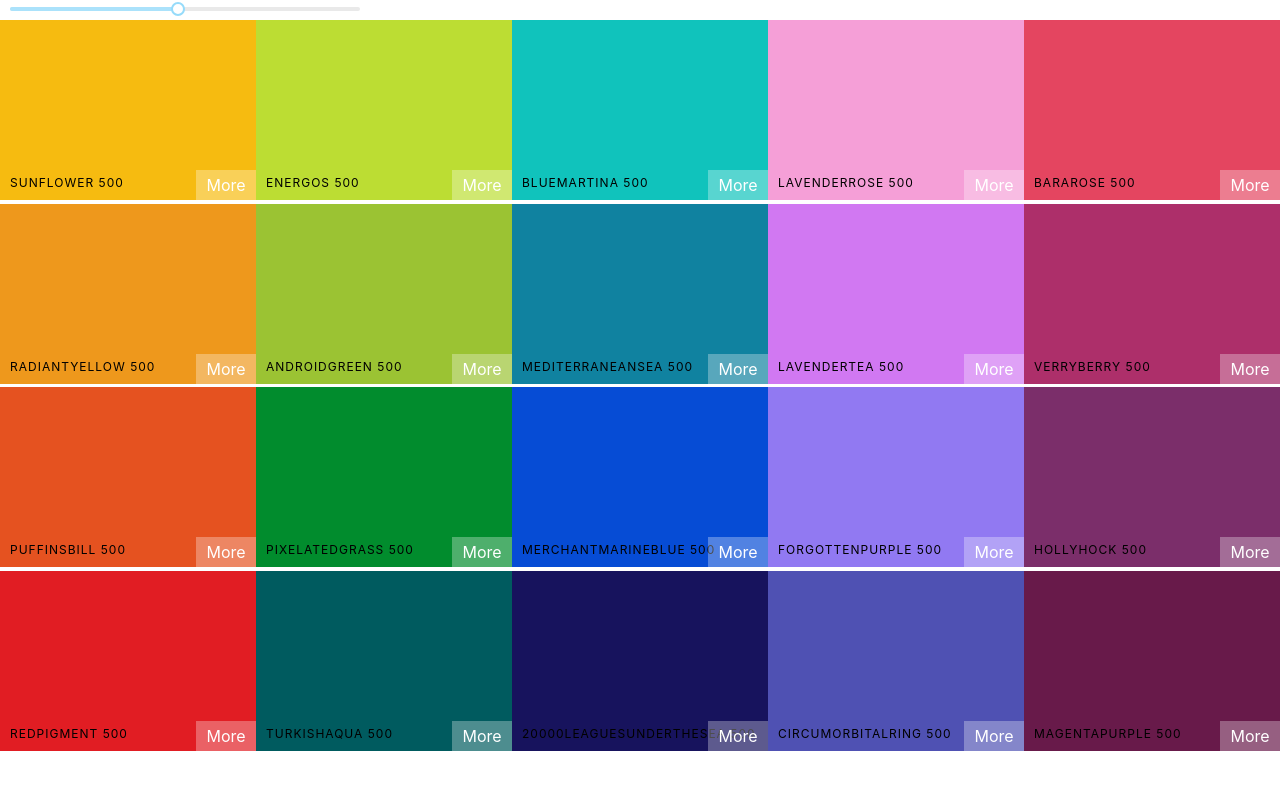
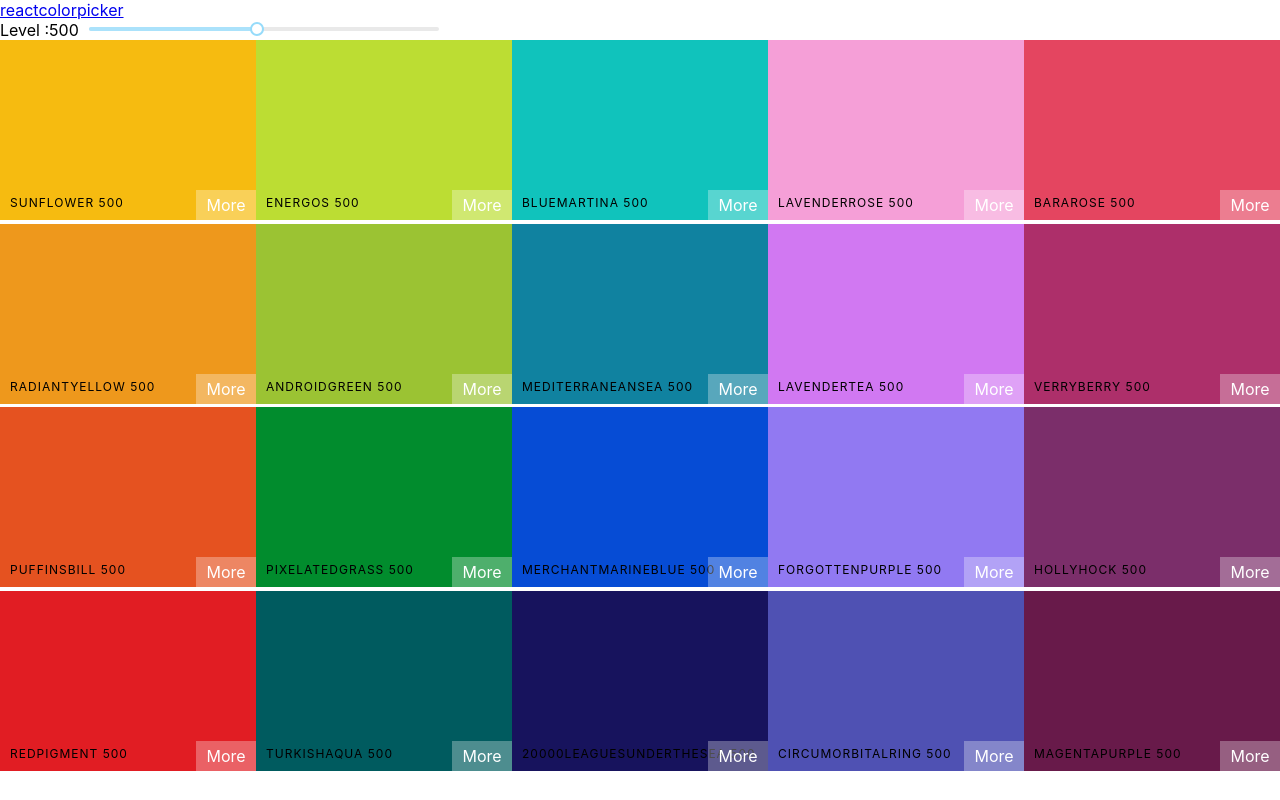
Before and after one commit to tanaya123-comp/Color-Project, a React (Create React App) app: page / in a window 1280 px wide. Built offline with nearby package versions, Linux system fonts and the light colour scheme.

Commit message:
add navbar and font

```diff
--- /dev/null
+++ b/src/Navbar.css
@@ -0,0 +1,54 @@
+.Navbar{
+    display: flex;
+    align-items: center;
+    justify-content: flex-start;
+    height: 6vh;
+
+}
+
+.logo{
+    margin-right: 15px;
+    padding: 0 13px;
+    font-size: 22px;
+    background-color: #eceff1;
+    font-family: Roboto;
+    height: 100%;
+    display: flex;
+    align-items: center;
+
+}
+
+.logo a{
+    text-decoration: none;
+    color: black;
+}
+
+
+.slider {
+    width: 350px;
+    margin: 0 10px;
+    display: inline-block;
+}
+
+.rc-slider-track{
+    background-color: transparent;
+}
+
+.rc-slider-rail{
+    height: 8px;
+}
+
+.rc-slider-handle,
+.rc-slider-handle:active,
+.rc-slider-handle:hover,
+.rc-slider-handle:focus{
+    background-color: green;
+    outline: none;
+    border:2px solid green;
+    box-shadow: none;
+    width:13px;
+    height: 13px;
+    margin-left: -7px;
+    margin-top: -3px;
+
+}
--- /dev/null
+++ b/src/Navbar.js
@@ -0,0 +1,36 @@
+import React,{Component} from 'react';
+import Slider from 'rc-slider';
+import 'rc-slider/assets/index.css';
+
+class Navbar extends Component{
+
+    constructor(props){
+        super(props);
+
+    }
+
+    render()
+    {
+        return(
+            <header className="Navbar">
+                <div className="logo">
+                    <a href="#">reactcolorpicker</a>
+                </div>
+                <div className="slider-container">
+                    <span>Level :{this.props.level}</span>
+                <div className="slider">
+                    <Slider  defaultValue={this.props.level} step={100} min={100} max={900} onAfterChange={this.props.changeLevel}/>
+                    </div>
+                </div>
+
+            </header>
+        );
+
+
+
+
+    }
+
+}
+
+export default Navbar;
--- a/src/Pallete.js
+++ b/src/Pallete.js
@@ -3,6 +3,7 @@
 import './Pallete.css';
 import Slider from 'rc-slider';
 import 'rc-slider/assets/index.css';
+import Navbar from './Navbar';
 
 class Pallete extends Component{
 
@@ -33,9 +34,8 @@
 
             return(
                 <div className="Pallete">
-                    <div className="slider">
-                    <Slider  defaultValue={this.state.level} step={100} min={100} max={900} onAfterChange={this.changeLevel}/>
-                    </div>
+
+                    <Navbar level={level} changeLevel={this.changeLevel}/>
 
                     <div className="Pallete-colors">
                         {colorBoxes}
```
Also changed, not shown: 1 other file (tests, documents, lock files or other folders).
